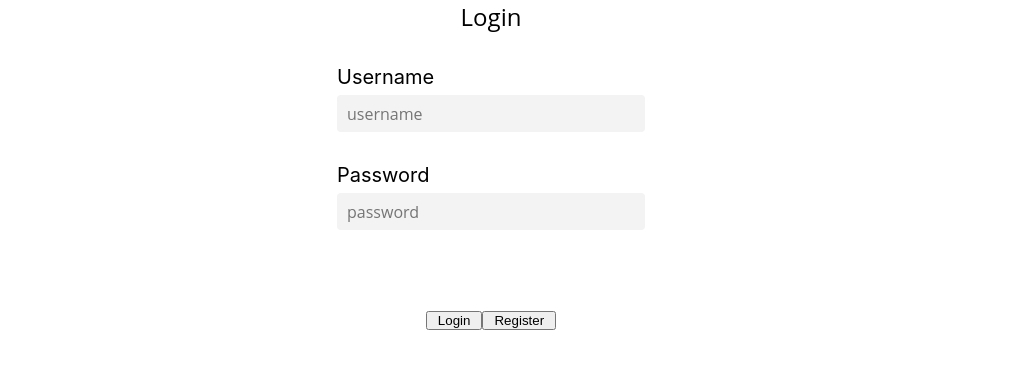
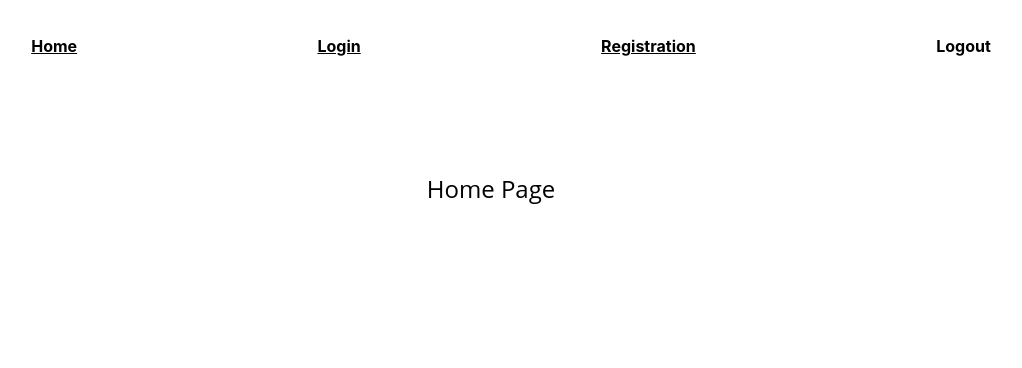
Before and after one commit to SujavAc/Login-and-Registration, a React (Create React App) app: page /home in a window 1280 px wide. Shown: the top 368 px of the page, without its empty margins (149-1171 px from the left). Built offline with nearby package versions, Linux system fonts and the light colour scheme.

Commit message:
Routing done

```diff
--- a/package.json
+++ b/package.json
@@ -9,6 +9,7 @@
     "node-sass": "^4.14.1",
     "react": "^16.13.1",
     "react-dom": "^16.13.1",
+    "react-router-dom": "^5.2.0",
     "react-scripts": "3.4.1"
   },
   "scripts": {
--- a/src/App.css
+++ b/src/App.css
@@ -3,18 +3,10 @@
 
 }
 
+.header{
+  margin-top:80px;
 
-.App-logo {
-  height: 40vmin;
-  pointer-events: none;
 }
-
-@media (prefers-reduced-motion: no-preference) {
-  .App-logo {
-    animation: App-logo-spin infinite 20s linear;
-  }
-}
-
 .App-header {
   background-color: #282c34;
   min-height: 100vh;
@@ -26,9 +18,7 @@
   color: white;
 }
 
-.App-link {
-  color: #61dafb;
-}
+
 .register{
   padding: 0px 10px;
   outline: 1px solid black;
@@ -42,3 +32,19 @@
     transform: rotate(360deg);
   }
 }
+nav {
+  align-items: center;
+  background:white;
+  padding: 20px;
+  color: black;
+}
+
+nav ul {
+  display: flex;
+  justify-content: space-around;
+  list-style: none;
+}
+
+nav ul li {
+  font-weight: bold;
+}
--- a/src/App.js
+++ b/src/App.js
@@ -1,13 +1,27 @@
 import React from 'react';
 import './App.css';
-import {Login} from "./component/Register/home";
+import {Register} from "./component/Register/register";
+import {Home} from "./component/Register/home";
+import Nav from './component/Register/Nav';
+import Login from './component/Register/login';
+
+import { BrowserRouter, Route, Switch } from 'react-router-dom';
+
+
+
 
 function App() {
   return (
+    <BrowserRouter>
     <div className="App">
-      <div className="login"><Login/></div>
-
+      <Nav />
+      <Switch>
+      <Route path="/home" exact component={Home}/>
+      <Route path="/login" component={Login}/>
+      <Route path="/register" component={Register}/>
+      </Switch>
     </div>
+    </BrowserRouter>
   );
 }
 
--- /dev/null
+++ b/src/component/Register/Nav.js
@@ -0,0 +1,21 @@
+import React from 'react';
+import '../../App.css';
+import {Link} from 'react-router-dom';
+
+function Nav() {
+    const navColor = {
+        color: 'black'
+      };
+        return (
+          <nav>
+              <ul>
+                  <Link style={navColor} to='/home'><li>Home</li></Link>
+                  <Link style={navColor} to='/login'><li>Login</li></Link>
+                  <Link style={navColor} to='/register'><li>Registration</li></Link>
+                  <li>Logout</li>
+              </ul>
+          </nav>
+        );
+      }
+
+export default Nav;
--- a/src/component/Register/home.jsx
+++ b/src/component/Register/home.jsx
@@ -1,5 +1,14 @@
+import React from 'react';
 import "./style.scss";
 
 
-export { Login } from "./login";
-export { Register } from "./register";
+export class Home extends React.Component {
+render() {
+    return (
+        <div className="base-container">
+        <div className="header">Home Page</div>
+        </div>
+    );
+  }
+}
+  export default Home;
--- a/src/component/Register/login.jsx
+++ b/src/component/Register/login.jsx
@@ -1,6 +1,5 @@
 import React from "react";
-
-
+import './style.scss';
 
 export class Login extends React.Component {
   constructor(props) {
@@ -36,11 +35,9 @@ export class Login extends React.Component {
           <button type="button" className="btn" onClick={(event) => this.handleClick(event)}>
             Login
           </button>
-          <button type="button" className="btn" >
-            Register
-          </button>
         </div>
       </div>
     );
   }
 }
+export default Login;
--- a/src/component/Register/register.jsx
+++ b/src/component/Register/register.jsx
@@ -42,3 +42,4 @@ export class Register extends React.Component {
     );
   }
 }
+export default Register;
--- a/src/component/Register/style.scss
+++ b/src/component/Register/style.scss
@@ -7,6 +7,7 @@
     .header {
       font-size: 24px;
       font-family: "Open Sans", sans-serif;
+      color: black;
     }
 
     .content {
```
Also changed, not shown: 1 other file (tests, documents, lock files or other folders).
